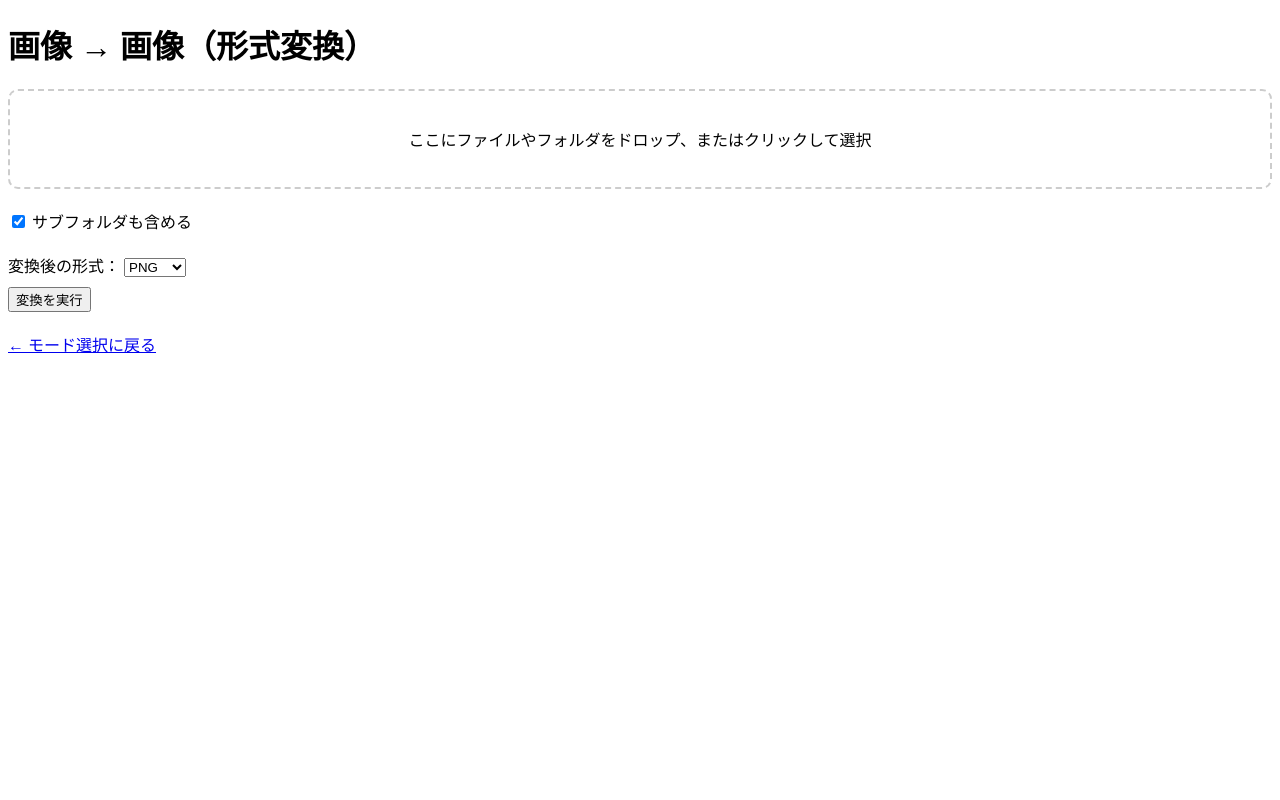
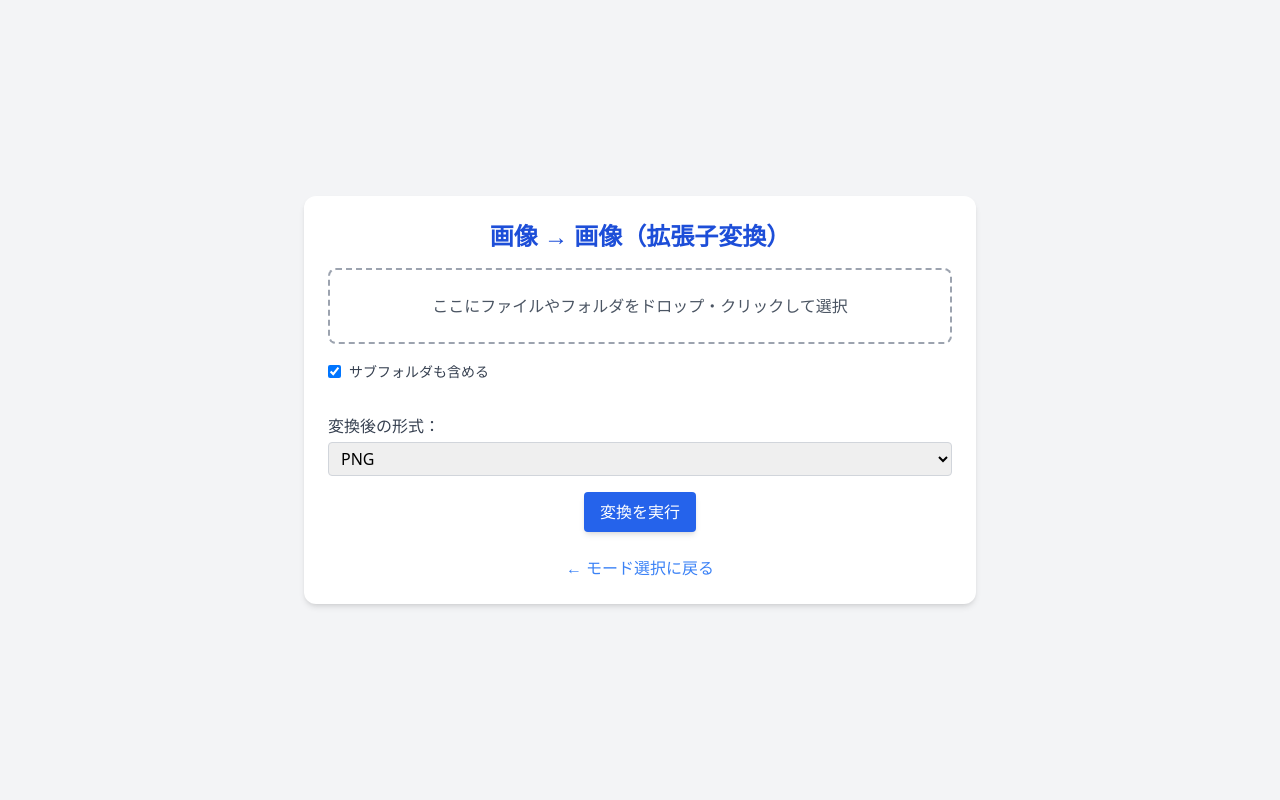
Before and after one commit to bunboguten9/picnvert-web, a Flask app: page /img2img in a window 1280 px wide. Run offline with Flask 3, Linux system fonts and the light colour scheme; some libraries are stand-ins or nearby versions.

Commit message:
Update img2img.html

```diff
--- a/templates/img2img.html
+++ b/templates/img2img.html
@@ -2,44 +2,37 @@
 <html lang="ja">
 <head>
   <meta charset="UTF-8">
-  <title>画像 → 画像変換</title>
-  <script src="{{ url_for('static', filename='img2img.js') }}"></script>
-  <style>
-    #drop-area {
-      border: 2px dashed #ccc;
-      border-radius: 10px;
-      padding: 20px;
-      text-align: center;
-      cursor: pointer;
-      margin: 20px 0;
-    }
-    #file-list {
-      margin-top: 10px;
-    }
-  </style>
+  <title>画像 → 画像変換 | Picnvert</title>
+  <meta name="viewport" content="width=device-width, initial-scale=1.0">
+  <!-- Tailwind CSS CDN -->
+  <script src="https://cdn.tailwindcss.com"></script>
+  <!-- JS -->
+  <script src="{{ url_for('static', filename='img2img.js') }}" defer></script>
 </head>
-<body>
-  <h1>画像 → 画像（形式変換）</h1>
+<body class="bg-gray-100 min-h-screen flex flex-col items-center justify-center p-6">
 
-  <!-- ✅ D&Dとクリックでファイル・フォルダ選択 -->
-  <div id="drop-area">
-    <p>ここにファイルやフォルダをドロップ、またはクリックして選択</p>
-    <input type="file" id="fileElem" multiple webkitdirectory style="display:none">
+  <div class="w-full max-w-2xl bg-white rounded-xl shadow-md p-6">
+    <h1 class="text-2xl font-bold text-center text-blue-700 mb-4">画像 → 画像（拡張子変換）</h1>
+
+    <!-- ドロップエリア -->
+    <div id="drop-area" class="border-2 border-dashed border-gray-400 rounded-lg p-6 text-center cursor-pointer hover:bg-gray-50 mb-4">
+      <p class="text-gray-600">ここにファイルやフォルダをドロップ・クリックして選択</p>
+      <input type="file" id="fileElem" multiple webkitdirectory style="display: none;">
     </div>
 
-  <!-- ✅ サブフォルダを含める -->
-  <label>
-    <input type="checkbox" id="includeSubdirs" checked>
-    サブフォルダも含める
+    <!-- サブフォルダの選択 -->
+    <label class="inline-flex items-center mb-4">
+      <input type="checkbox" id="includeSubdirs" class="form-checkbox mr-2" checked>
+      <span class="text-sm text-gray-700">サブフォルダも含める</span>
     </label>
 
-  <!-- ✅ ファイルリスト -->
-  <div id="file-list"></div>
+    <!-- ファイルリスト -->
+    <div id="file-list" class="mb-4 text-sm text-gray-700"></div>
 
-  <!-- 出力形式の選択 -->
-  <div style="margin-top: 20px;">
-    <label for="format-select">変換後の形式：</label>
-    <select id="format-select">
+    <!-- 出力形式 -->
+    <div class="mb-4">
+      <label for="format-select" class="block text-gray-700 mb-1">変換後の形式：</label>
+      <select id="format-select" class="w-full border border-gray-300 rounded px-2 py-1">
         <option value="png">PNG</option>
         <option value="jpeg">JPEG</option>
         <option value="webp">WEBP</option>
@@ -49,13 +42,19 @@
     </div>
 
     <!-- 変換ボタン -->
-  <div style="margin-top: 10px;">
-    <button id="convert-btn">変換を実行</button>
+    <div class="text-center">
+      <button id="convert-btn" class="bg-blue-600 hover:bg-blue-700 text-white px-4 py-2 rounded shadow-md">
+        変換を実行
+      </button>
     </div>
 
-  <!-- ダウンロードリンク -->
-  <div id="download-area" style="margin-top: 20px;"></div>
+    <!-- ダウンロードリンク表示 -->
+    <div id="download-area" class="mt-6 text-center text-sm text-green-700"></div>
 
-  <a href="/">← モード選択に戻る</a>
+    <div class="text-center mt-6">
+      <a href="/" class="text-blue-500 hover:underline">← モード選択に戻る</a>
+    </div>
+  </div>
+
 </body>
 </html>
```
Lines whose indentation alone changed are shown as unchanged.
